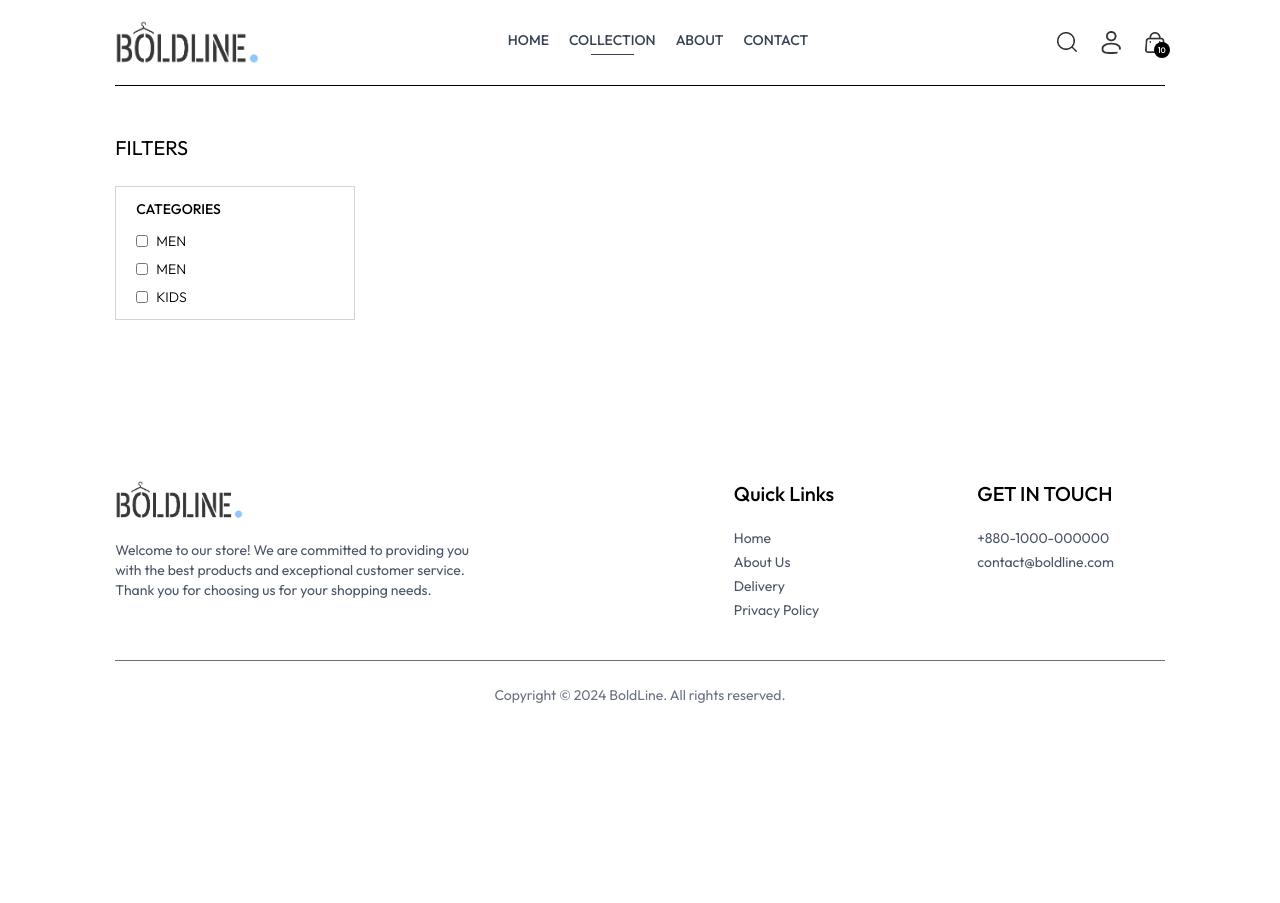
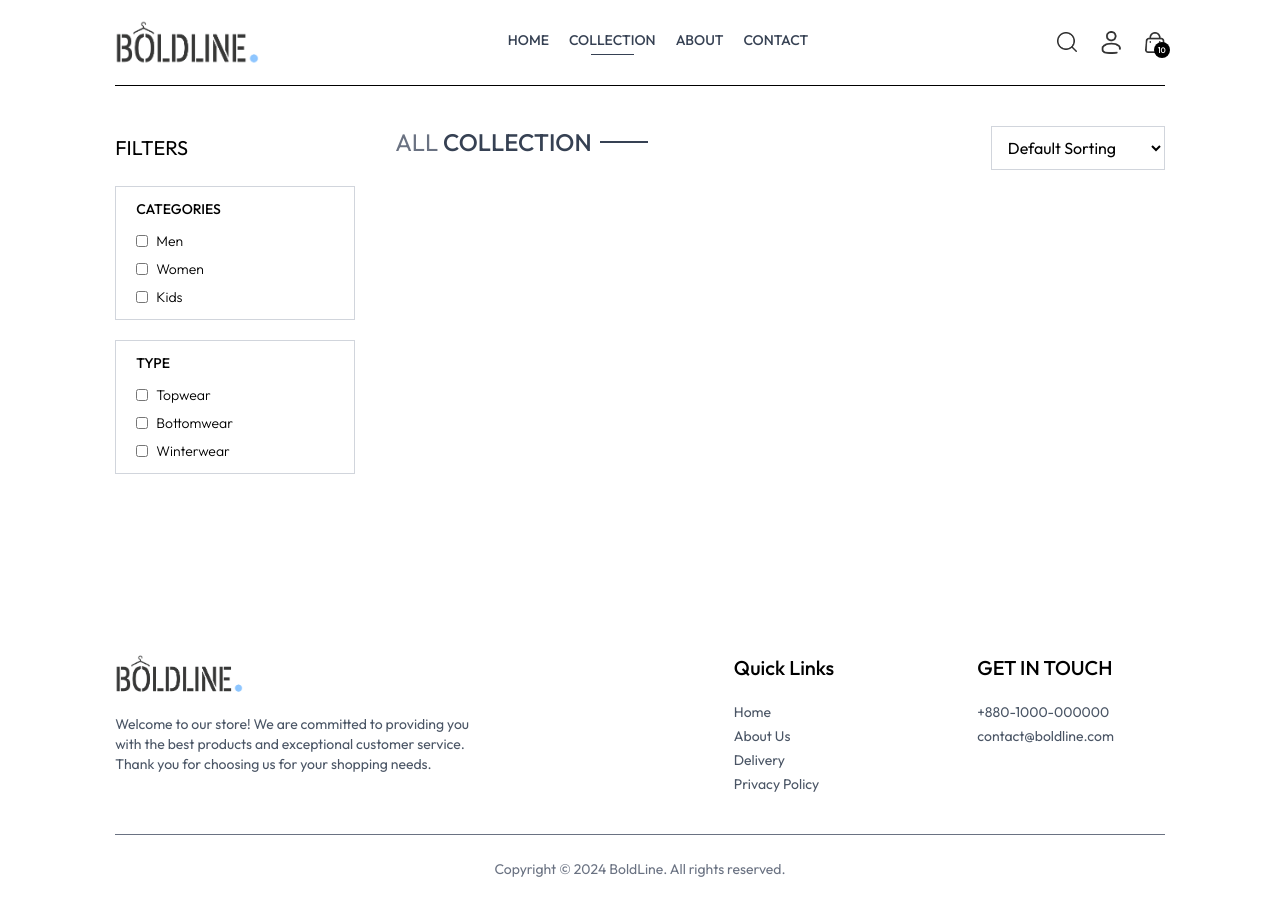
Before and after one commit to sowrav003/boldline---Clothing-brand, a React (Vite) app in the folder frontend/: page /collection in a window 1280 px wide. Before the commit the page ends 800 px from the top, so only its background shows below. Built offline with nearby package versions, Linux system fonts and the light colour scheme.

Commit message:
day-3 home_page_front,collection page

```diff
--- a/frontend/src/pages/Collection.jsx
+++ b/frontend/src/pages/Collection.jsx
@@ -1,5 +1,7 @@
 import { useContext, useState } from "react";
 import { ShopContext } from "../context/ShopContext";
+import { assets } from "../assets/assets";
+import Title from "../components/Title";
 
 const Collection = () => {
   const {products} = useContext(ShopContext);
@@ -7,23 +9,60 @@ const Collection = () => {
   return (
     <div className="flex flex-col sm:flex-row gap-1 sm:gap-10 pt-10 border-t">
       <div className="min-w-60">
-        <p className="my-2 text-xl flex items-center cursor-pointer gap-2">FILTERS</p>
-        <div className={'border border-gray-300 pl-5 py-3 mt-6 ${showFilter ? "" : "hidden"} sm:block'} >
+        <p onClick={() => setShowFilter(!showFilter)} className="my-2 text-xl flex items-center cursor-pointer gap-2">FILTERS
+          <img src={assets.dropdown_icon} alt="Dropdown Icon" className={`h-3 sm:hidden ${showFilter ? 'rotate-90' : ''}`}/>
+        </p>
+        <div className={`border border-gray-300 pl-5 py-3 mt-6 ${showFilter ? "" : "hidden"} sm:block`} >
           <p className="mb-3 text-sm font-medium">CATEGORIES</p>
           <div className="flex flex-col gap-2 text-sm font-light" >
             <p className="flex gap-2">
-              <input type="checkbox" className="w-3" value={'MEN'} />
-              MEN
+              <input type="checkbox" className="w-3" value={'Men'} />
+              Men
             </p>
             <p className="flex gap-2">
-              <input type="checkbox" className="w-3" value={'WOMEN'} />
-              MEN
+              <input type="checkbox" className="w-3" value={'Women'} />
+              Women
             </p>
             <p className="flex gap-2">
-              <input type="checkbox" className="w-3" value={'KIDS'} />
-              KIDS
+              <input type="checkbox" className="w-3" value={'Kids'} />
+              Kids
             </p>
           </div>
+        </div>
+        {/* SubCategories Filter */}
+        <div className={`border border-gray-300 pl-5 py-3 my-5 ${showFilter ? "" : "hidden"} sm:block`} >
+          <p className="mb-3 text-sm font-medium">TYPE</p>
+          <div className="flex flex-col gap-2 text-sm font-light" >
+            <p className="flex gap-2">
+              <input type="checkbox" className="w-3" value={'Topwear'} />
+              Topwear
+            </p>
+            <p className="flex gap-2">
+              <input type="checkbox" className="w-3" value={'Bottomwear'} />
+              Bottomwear
+            </p>
+            <p className="flex gap-2">
+              <input type="checkbox" className="w-3" value={'Winterwear'} />
+              Winterwear
+            </p>
+          </div>
+        </div>
+      </div>
+      {/* Products Grid */}
+      <div className="flex-1 ">
+        <div className="flex justify-between text-base sm:text-2xl mb-4">
+          <Title text1={"ALL"} text2={"COLLECTION"} />
+          {/*Products */}
+          <select name="products" id="products" className="border border-gray-300 px-3 py-1 text-sm sm:text-base">
+            <option value="default">Default Sorting</option>
+            <option value="lowtohigh">Price: Low to High</option>
+            <option value="hightolow">Price: High to Low</option>
+            {/* <option value="newarrivals">New Arrivals</option> */}
+          </select>
+        </div>
+        {/* Map Products */}
+        <div className="grid grid-cols-2 sm:grid-cols-3 md:grid-cols-4 lg:grid-cols-4 gap-4 gap-y-6">
+
         </div>
       </div>
     </div>
```
Also changed, not shown: frontend/src/assets/dropdown_icon.png.
